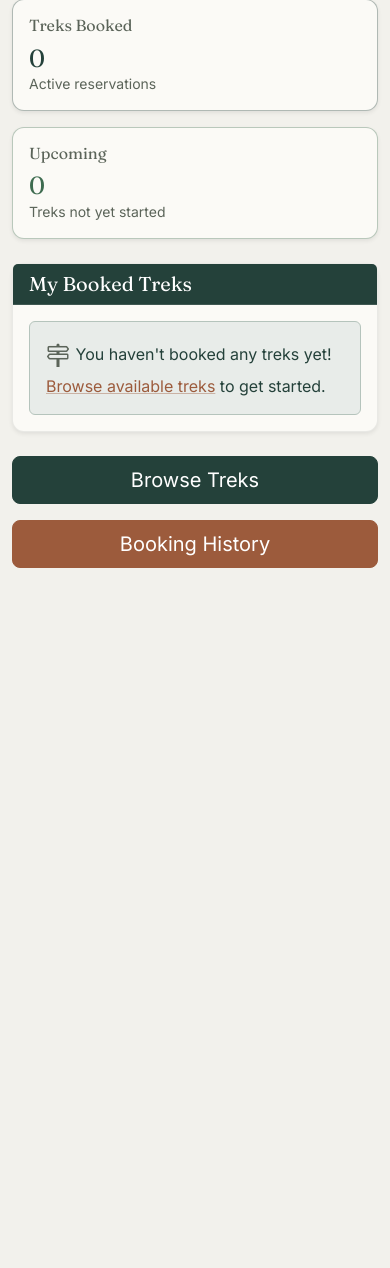
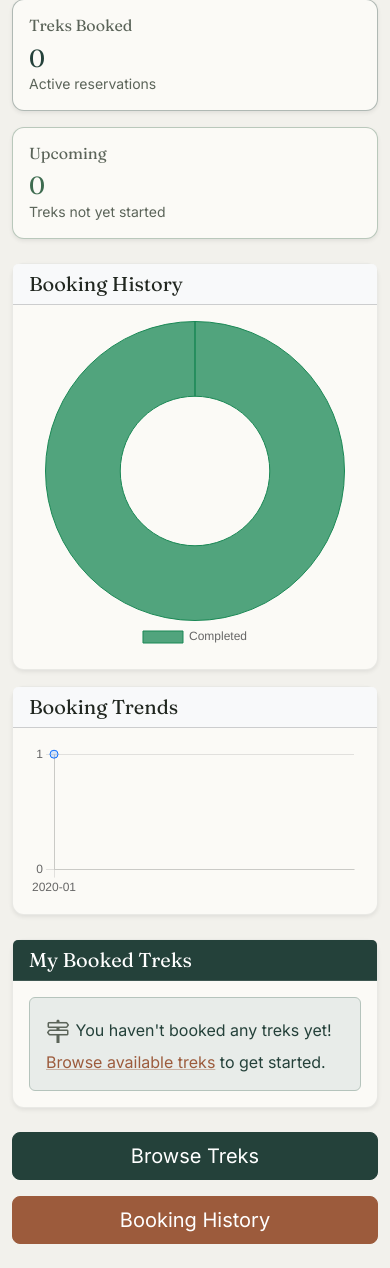
Before and after one commit to prerak2005/TMA-23f3001390-MAD1, a Flask app: page /user/dashboard in a window 390 px wide. Shown: the part 227-1495 px from the top of the page. Before the commit the page ends 795 px from the top, so only its background shows below. Run offline with Flask 3, Linux system fonts and the light colour scheme; a user stored in the database is signed in; tables that the repository leaves empty hold one stand-in row (values such as "Sample post").

Commit message:
Milestone-8 Charts and Visualization

```diff
--- a/app/templates/user/dashboard.html
+++ b/app/templates/user/dashboard.html
@@ -27,6 +27,36 @@
         </div>
     </div>
 </div>
+
+<!-- Booking history & trends charts -->
+{% if history_chart.labels or trend_chart.labels %}
+<div class="row g-3 mb-4">
+    {% if history_chart.labels %}
+    <div class="col-12 col-md-5">
+        <div class="card shadow-sm h-100">
+            <div class="card-header bg-light">
+                <h5 class="mb-0">Booking History</h5>
+            </div>
+            <div class="card-body d-flex justify-content-center align-items-center">
+                <canvas id="userHistoryChart" aria-label="Bookings by status"></canvas>
+            </div>
+        </div>
+    </div>
+    {% endif %}
+    {% if trend_chart.labels %}
+    <div class="col-12 {% if history_chart.labels %}col-md-7{% else %}col-md-12{% endif %}">
+        <div class="card shadow-sm h-100">
+            <div class="card-header bg-light">
+                <h5 class="mb-0">Booking Trends</h5>
+            </div>
+            <div class="card-body">
+                <canvas id="userTrendChart" height="140" aria-label="Bookings over time"></canvas>
+            </div>
+        </div>
+    </div>
+    {% endif %}
+</div>
+{% endif %}
 
 <!-- Booked Treks Section -->
 <div class="card shadow-sm mb-4">
@@ -90,3 +120,83 @@
     </div>
 </div>
 {% endblock %}
+
+{% block scripts %}
+{% if history_chart.labels or trend_chart.labels %}
+<script src="https://cdn.jsdelivr.net/npm/chart.js@4.4.1/dist/chart.umd.min.js"></script>
+<script>
+(function () {
+    var historyData = {{ history_chart|tojson }};
+    var trendData = {{ trend_chart|tojson }};
+
+    var statusColors = {
+        'Booked': 'rgba(13, 110, 253, 0.75)',
+        'Completed': 'rgba(25, 135, 84, 0.75)',
+        'Cancelled': 'rgba(220, 53, 69, 0.75)'
+    };
+    var statusBorders = {
+        'Booked': 'rgb(13, 110, 253)',
+        'Completed': 'rgb(25, 135, 84)',
+        'Cancelled': 'rgb(220, 53, 69)'
+    };
+
+    var historyCtx = document.getElementById('userHistoryChart');
+    if (historyCtx && historyData.labels.length) {
+        new Chart(historyCtx, {
+            type: 'doughnut',
+            data: {
+                labels: historyData.labels,
+                datasets: [{
+                    data: historyData.data,
+                    backgroundColor: historyData.labels.map(function (s) {
+                        return statusColors[s] || 'rgba(108, 117, 125, 0.75)';
+                    }),
+                    borderColor: historyData.labels.map(function (s) {
+                        return statusBorders[s] || 'rgb(108, 117, 125)';
+                    }),
+                    borderWidth: 1
+                }]
+            },
+            options: {
+                responsive: true,
+                plugins: {
+                    legend: { position: 'bottom' }
+                }
+            }
+        });
+    }
+
+    var trendCtx = document.getElementById('userTrendChart');
+    if (trendCtx && trendData.labels.length) {
+        new Chart(trendCtx, {
+            type: 'line',
+            data: {
+                labels: trendData.labels,
+                datasets: [{
+                    label: 'Bookings',
+                    data: trendData.data,
+                    borderColor: 'rgb(13, 110, 253)',
+                    backgroundColor: 'rgba(13, 110, 253, 0.15)',
+                    fill: true,
+                    tension: 0.25,
+                    pointRadius: 4
+                }]
+            },
+            options: {
+                responsive: true,
+                plugins: {
+                    legend: { display: false }
+                },
+                scales: {
+                    y: {
+                        beginAtZero: true,
+                        ticks: { precision: 0 }
+                    }
+                }
+            }
+        });
+    }
+})();
+</script>
+{% endif %}
+{% endblock %}
--- a/app/user_routes.py
+++ b/app/user_routes.py
@@ -1,5 +1,6 @@
 from flask import Blueprint, render_template, request, redirect, url_for, flash, abort
 from flask_login import login_required, current_user
+from sqlalchemy import func
 from app import db
 from app.models import Trek, Booking, User, StaffProfile
 from datetime import datetime, timezone
@@ -23,10 +24,40 @@ def dashboard():
         if booking.trek.start_date and booking.trek.start_date > today
     )
 
+    # History doughnut: all bookings grouped by Title Case booking_status
+    history_rows = (
+        db.session.query(Booking.booking_status, func.count(Booking.id))
+        .filter(Booking.user_id == current_user.id)
+        .group_by(Booking.booking_status)
+        .all()
+    )
+    history_chart = {
+        'labels': [status for status, _ in history_rows],
+        'data': [count for _, count in history_rows],
+    }
+
+    # Trend line: bookings per month (all statuses — activity over time)
+    trend_rows = (
+        db.session.query(
+            func.strftime('%Y-%m', Booking.booking_date).label('month'),
+            func.count(Booking.id),
+        )
+        .filter(Booking.user_id == current_user.id)
+        .group_by('month')
+        .order_by('month')
+        .all()
+    )
+    trend_chart = {
+        'labels': [month for month, _ in trend_rows if month],
+        'data': [count for month, count in trend_rows if month],
+    }
+
     return render_template(
         'user/dashboard.html',
         user_bookings=user_bookings,
-        upcoming_treks=upcoming_treks
+        upcoming_treks=upcoming_treks,
+        history_chart=history_chart,
+        trend_chart=trend_chart,
     )
 
 
```
